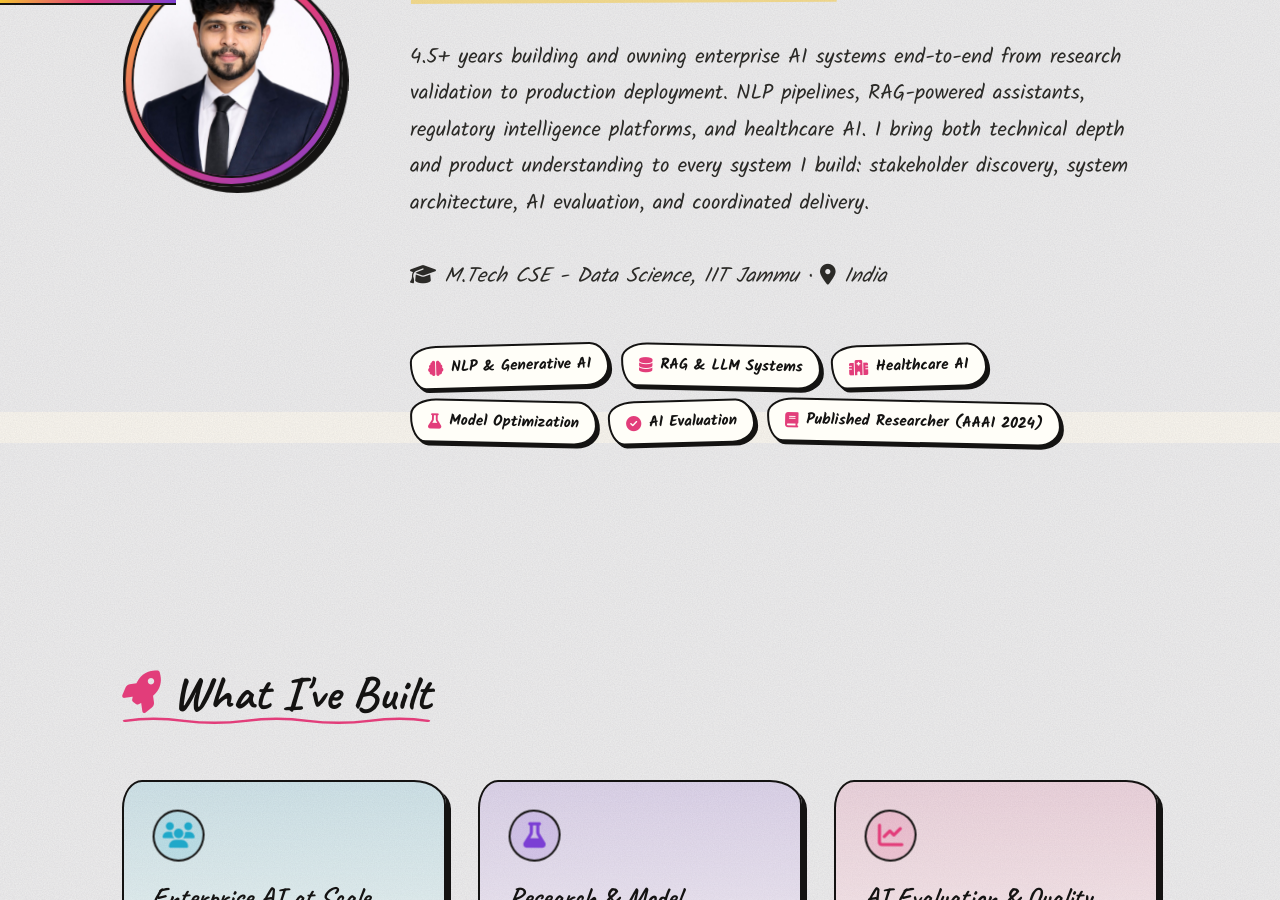
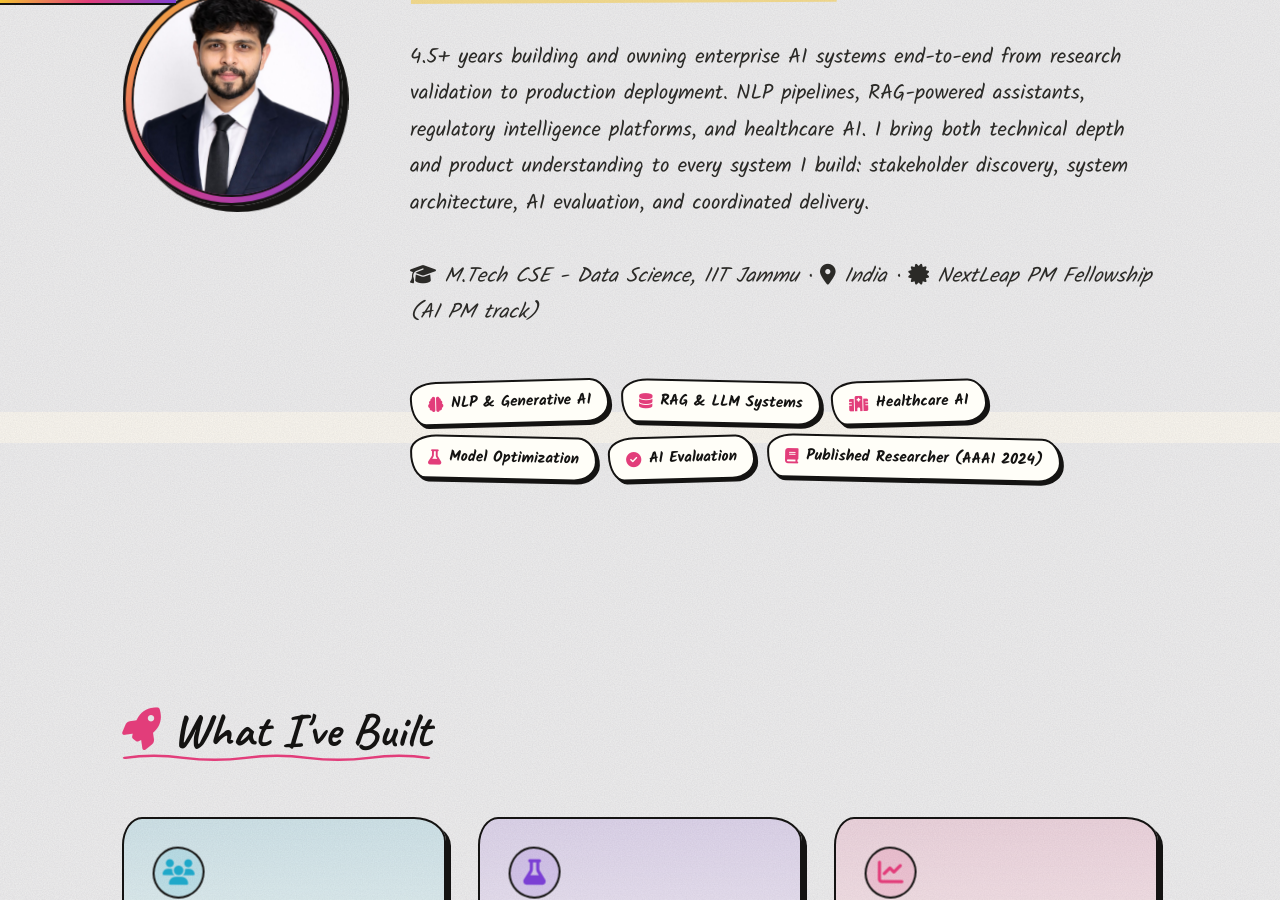
Before and after one commit to mayank1101/mayank1101.github.io, a Jekyll site: the page built from index.html, in a window 1280 px wide and 900 px high, scrolled down 488 px. Built offline with Jekyll 4.4.1, drawn with Linux system fonts in a browser that asks for light colours; some web fonts are replaced.

Commit message:
added PM fellowship details on my website

```diff
--- a/about.html
+++ b/about.html
@@ -26,7 +26,8 @@ description: About Mayank Sharma — Senior Applied AI Engineer with 4.5+ years
             </p>
             <p class="muted about-hero-meta">
                 <i class="fas fa-graduation-cap"></i> M.Tech CSE - Data Science, IIT Jammu &middot;
-                <i class="fas fa-map-marker-alt"></i> India
+                <i class="fas fa-map-marker-alt"></i> India &middot;
+                <i class="fas fa-certificate"></i> NextLeap PM Fellowship (AI PM track)
             </p>
         </div>
     </div>
--- a/index.html
+++ b/index.html
@@ -30,7 +30,8 @@ description: Mayank Sharma, Senior Applied AI Engineer with 4.5+ years building
       </p>
       <p class="muted" style="margin-top: 1rem">
         <i class="fas fa-graduation-cap"></i> M.Tech CSE - Data Science, IIT
-        Jammu &middot; <i class="fas fa-map-marker-alt"></i> India
+        Jammu &middot; <i class="fas fa-map-marker-alt"></i> India &middot;
+        <i class="fas fa-certificate"></i> NextLeap PM Fellowship (AI PM track)
       </p>
 
       <div class="badges">
```
Also changed, not shown: other parts of about.html (+1 -1 lines).
